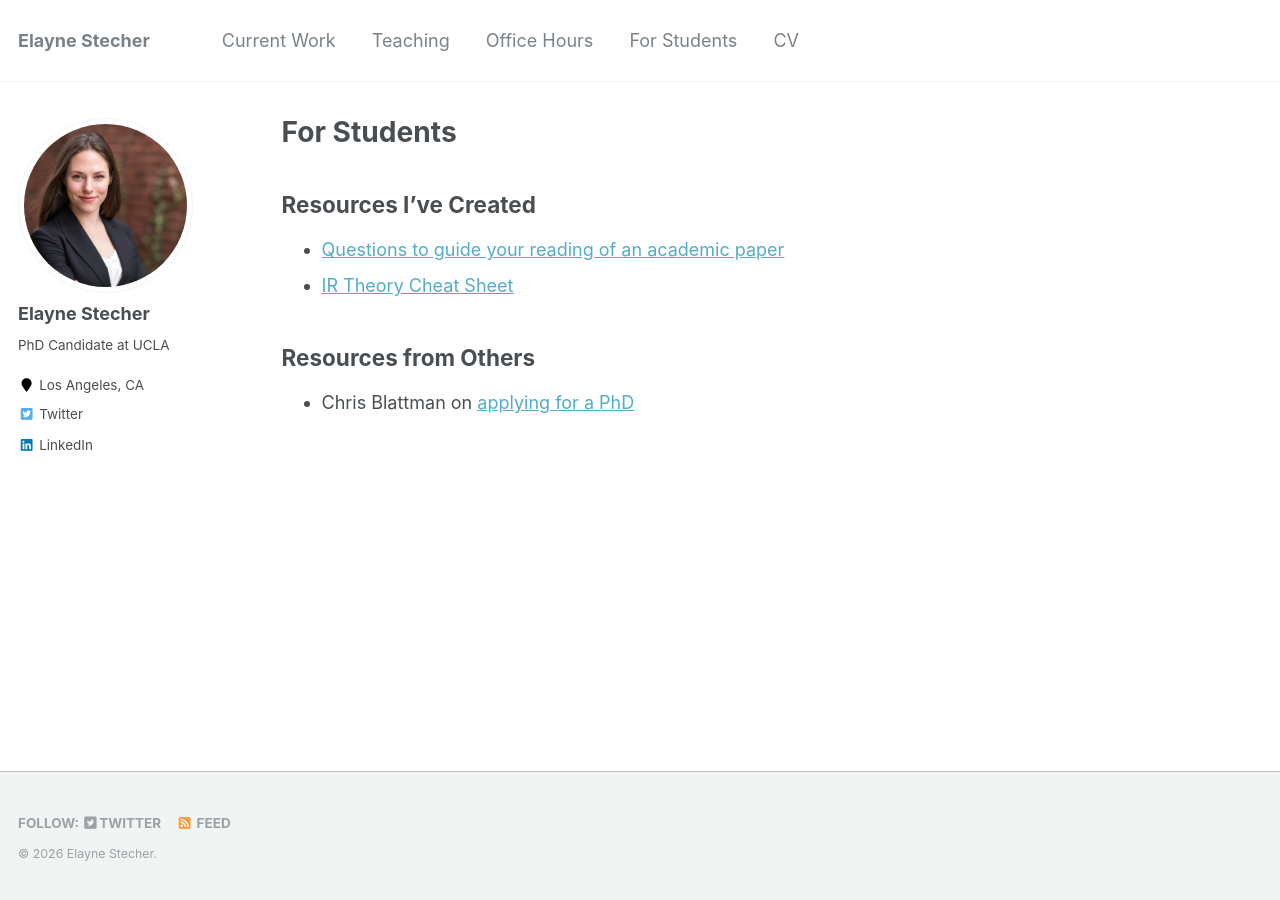
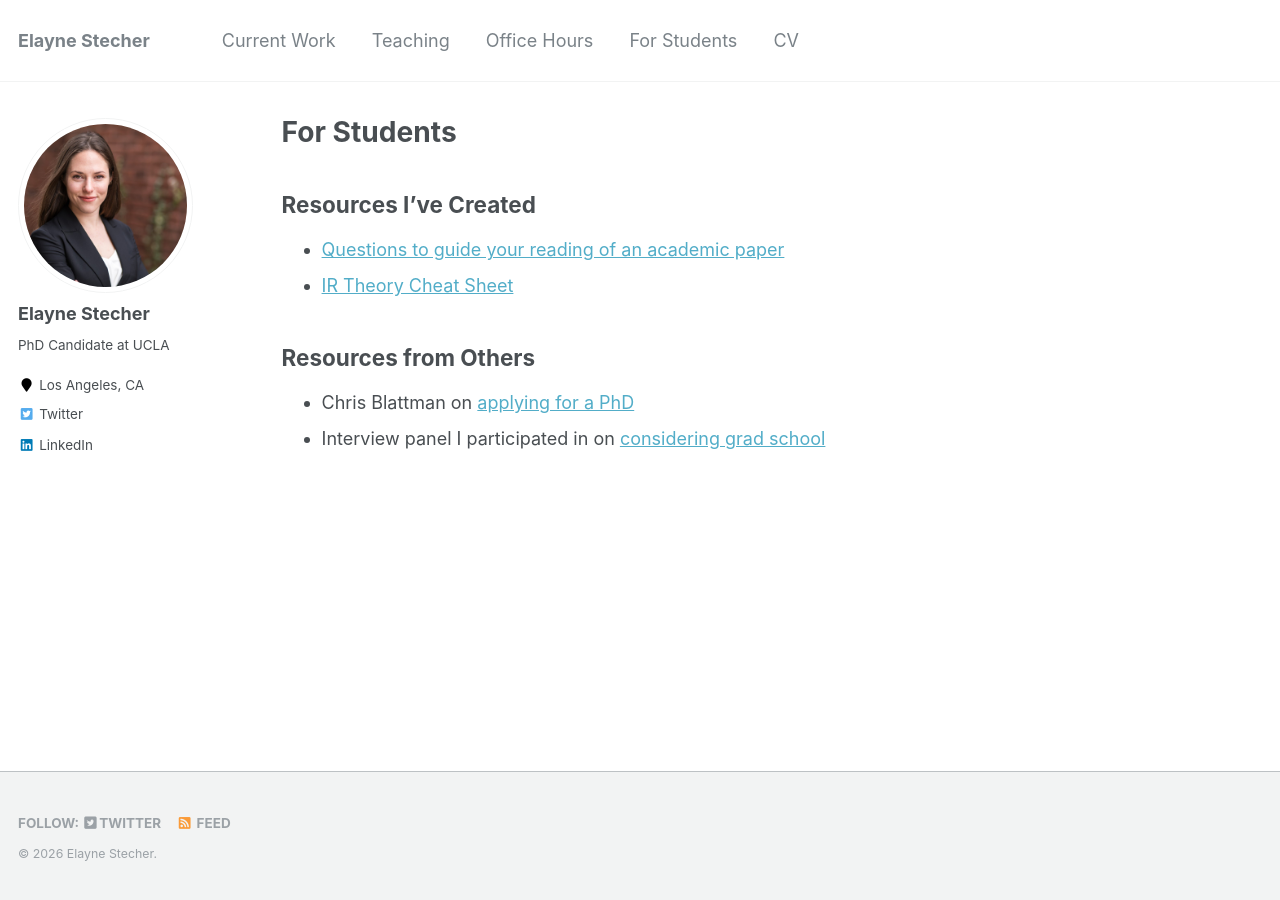
Before and after one commit to estech01/estech01.github.io, a Jekyll site: the page built from _pages/forstudents.md, in a window 1280 px wide. Built offline with Jekyll 4.4.1, drawn with Linux system fonts in a browser that asks for light colours.

Commit message:
Update forstudents.md
added IGL interview

```diff
--- a/_pages/forstudents.md
+++ b/_pages/forstudents.md
@@ -13,3 +13,4 @@ author_profile: true
 ## Resources from Others
 
 - Chris Blattman on [applying for a PhD](https://chrisblattman.com/blog/2022/03/25/faqs-on-phd-applications/)
+- Interview panel I participated in on [considering grad school](https://www.youtube.com/watch?v=37ZdAtg7964)
```
